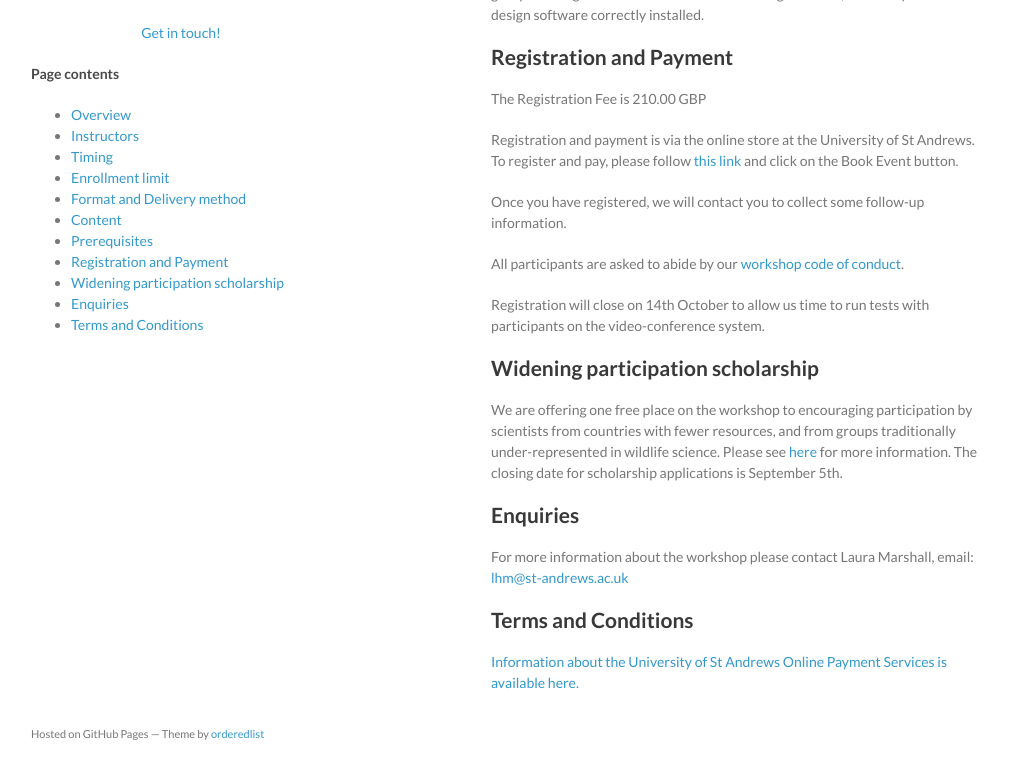
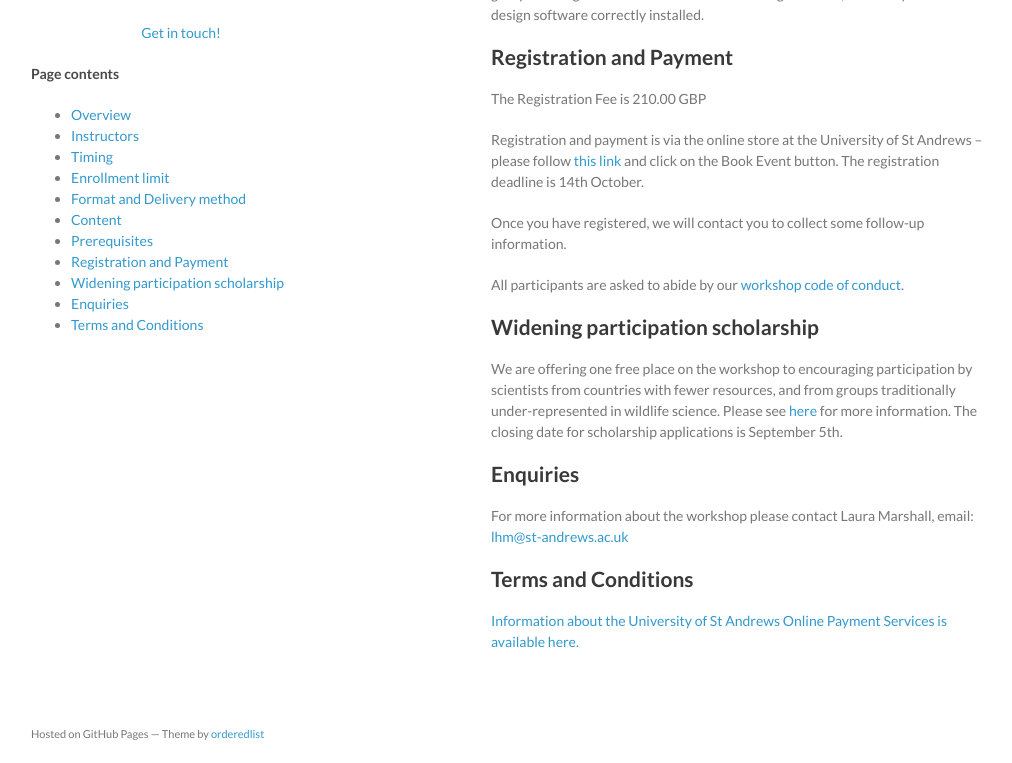
Before and after one commit to distanceworkshops/distanceworkshops.github.io, a Jekyll site: the page built from design-nov-2022.md, in a window 1280 px wide and 900 px high, scrolled down 1762 px, cut to the strip 137-900 px from the top of the window. Shown: the whole strip, without its empty margins (129-1141 px from the left). Built offline with Jekyll 4.4.1, drawn with Linux system fonts in a browser that asks for light colours.

Commit message:
Opened registration

```diff
--- a/design-nov-2022.md
+++ b/design-nov-2022.md
@@ -51,13 +51,11 @@
 
 The Registration Fee is 210.00 GBP
 
-Registration and payment is via the online store at the University of St Andrews. To register and pay, please follow [this link](https://onlineshop.st-andrews.ac.uk/conferences-and-events/events/creem/online-workshop-practical-design-simulation-to-optimise-distance-sampling-surveys-nov-2022) and click on the Book Event button.
+Registration and payment is via the online store at the University of St Andrews -- please follow [this link](https://onlineshop.st-andrews.ac.uk/conferences-and-events/events/creem/online-workshop-practical-design-simulation-to-optimise-distance-sampling-surveys-nov-2022) and click on the Book Event button.  The registration deadline is 14th October.
 
 Once you have registered, we will contact you to collect some follow-up information.
 
 All participants are asked to abide by our [workshop code of conduct](code-of-conduct).
-
-Registration will close on 14th October to allow us time to run tests with participants on the video-conference system.
 
 ## Widening participation scholarship
 
```
